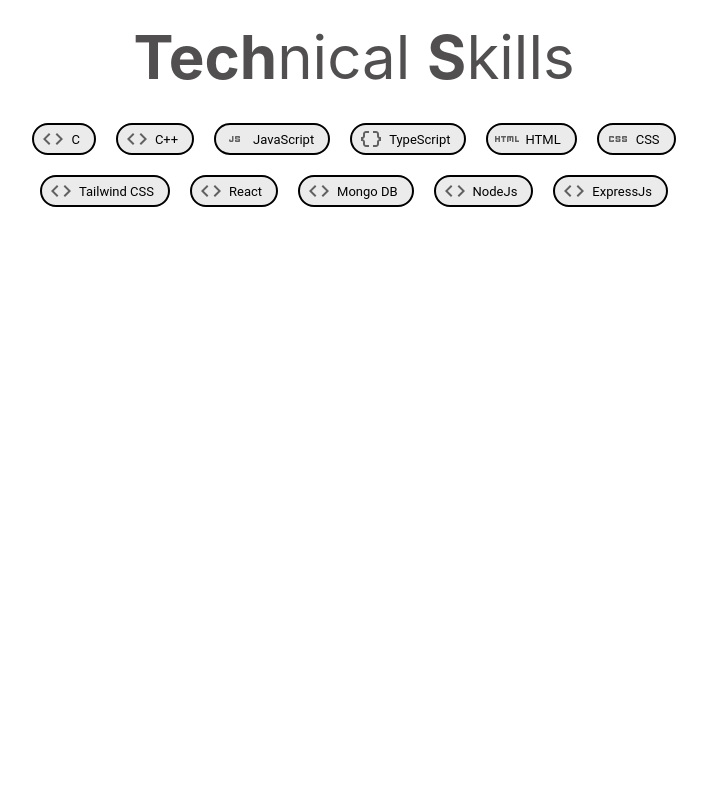
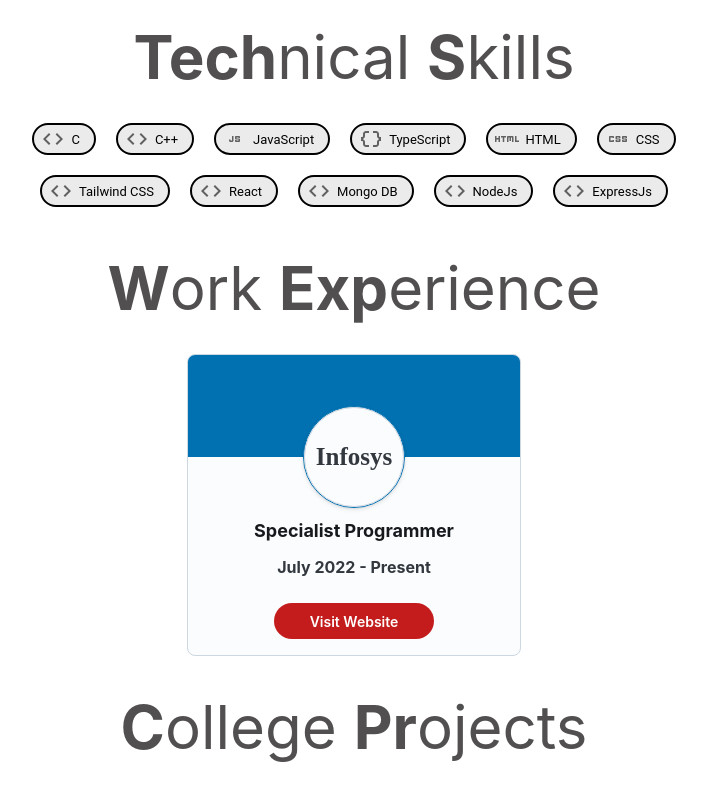
Before and after one commit to ShubhamKumar3010/portfolio, a React (Create React App) app: page / in a window 1280 px wide. Shown: the part 1166-1966 px from the top of the page, without its empty margins (286-993 px from the left). Before the commit the page ends 1428 px from the top, so only its background shows below. Built offline with nearby package versions, Linux system fonts and the light colour scheme.

Commit message:
"more features"

```diff
--- a/src/App.css
+++ b/src/App.css
@@ -35,13 +35,13 @@
 
 /* Track */
 ::-webkit-scrollbar-track {
-  background: #001220;
+  background: white;
   height: 30px;
 }
 
 /* Handle */
 ::-webkit-scrollbar-thumb {
-  background: #514F4F;
+  background: #9858cd;
   height: 30px;
   border-radius: 5px;
 }
--- a/src/App.tsx
+++ b/src/App.tsx
@@ -6,6 +6,8 @@
 import Skill from "./components/Skill";
 import About from "./components/About";
 import { useMediaQuery, useTheme } from "@mui/material";
+import ExperienceCard from "./components/ExperienceCard";
+import ProjectCard from "./components/ProjectCard";
 
 function App() {
   const theme = useTheme();
@@ -37,6 +39,12 @@
           <section>
             <Skill />
           </section>
+          <section>
+            <ExperienceCard />
+          </section>
+          <section>
+            <ProjectCard />
+          </section>
         </section>
         <FloatingButton />
       </div>
--- a/src/components/About.tsx
+++ b/src/components/About.tsx
@@ -15,7 +15,7 @@
           flexDirection: isMobileView ? "column" : "row",
           justifyContent: "center",
           alignItems: "center",
-          gap: isMobileView ? "50px": "150px",
+          gap: isMobileView ? "50px": "10px",
         }}
       >
         <img
--- /dev/null
+++ b/src/components/ExperienceCard.tsx
@@ -0,0 +1,106 @@
+import { Grid, useMediaQuery, useTheme } from "@mui/material";
+import React from "react";
+import AspectRatio from "@mui/joy/AspectRatio";
+import Button from "@mui/joy/Button";
+import Card from "@mui/joy/Card";
+import CardActions from "@mui/joy/CardActions";
+import CardContent from "@mui/joy/CardContent";
+import CardOverflow from "@mui/joy/CardOverflow";
+import Typography from "@mui/joy/Typography";
+
+const ExperienceCard: React.FC = () => {
+  const theme = useTheme();
+  const isMobileView = useMediaQuery(theme.breakpoints.down("sm" || "md"));
+  return (
+    <>
+      <Grid paddingX={isMobileView ? "10px" : "250px"} marginBottom="35px">
+        <div
+          style={{
+            fontSize: isMobileView ? "25px" : "60px",
+            color: "#514F4F",
+            marginBottom: "30px",
+          }}
+        >
+          <b>W</b>ork <b>Exp</b>erience
+        </div>
+        <div
+          style={{
+            marginLeft: "auto",
+            marginRight: "auto",
+            maxWidth: "fit-content",
+          }}
+        >
+          <Card
+            sx={{
+              textAlign: "center",
+              alignItems: "center",
+              "--icon-size": "100px",
+            }}
+            style={{
+              width: "300px",
+            }}
+          >
+            <CardOverflow
+              variant="solid"
+              color="warning"
+              sx={{ backgroundColor: "#0271b1" }}
+            >
+              <AspectRatio
+                variant="outlined"
+                ratio="1"
+                sx={{
+                  m: "auto",
+                  transform: "translateY(50%)",
+                  borderRadius: "50%",
+                  width: "var(--icon-size)",
+                  boxShadow: "sm",
+                  bgcolor: "background.surface",
+                  position: "relative",
+                  border: "1px solid #0271b1",
+                }}
+              >
+                <div>
+                  <p style={{ fontSize: "25px", fontFamily: "bold" }}>
+                    <b>Infosys</b>
+                  </p>
+                </div>
+              </AspectRatio>
+            </CardOverflow>
+            <Typography
+              level="title-lg"
+              sx={{ mt: "calc(var(--icon-size) / 2)" }}
+            >
+              <b>Specialist Programmer</b>
+            </Typography>
+            <CardContent sx={{ maxWidth: "40ch" }}>
+              <b>July 2022 - Present</b>
+            </CardContent>
+            <CardActions
+              orientation="vertical"
+              buttonFlex={1}
+              sx={{
+                "--Button-radius": "40px",
+                width: "clamp(min(100%, 160px), 50%, min(100%, 200px))",
+              }}
+            >
+              <Button
+                variant="solid"
+                color="danger"
+                onClick={() => {
+                  window.open(
+                    "https://www.linkedin.com/company/infosys/",
+                    "_blank"
+                  );
+                }}
+              >
+                Visit Website
+              </Button>
+            </CardActions>
+          </Card>
+        </div>
+      </Grid>
+    </>
+  );
+};
+
+export default ExperienceCard;
--- /dev/null
+++ b/src/components/ProjectCard.tsx
@@ -0,0 +1,38 @@
+import { Grid, useMediaQuery, useTheme } from "@mui/material";
+import React from "react";
+import AspectRatio from "@mui/joy/AspectRatio";
+import Button from "@mui/joy/Button";
+import Card from "@mui/joy/Card";
+import CardActions from "@mui/joy/CardActions";
+import CardContent from "@mui/joy/CardContent";
+import CardOverflow from "@mui/joy/CardOverflow";
+import Typography from "@mui/joy/Typography";
+
+const ProjectCard: React.FC = () => {
+  const theme = useTheme();
+  const isMobileView = useMediaQuery(theme.breakpoints.down("sm" || "md"));
+  return (
+    <>
+      <Grid paddingX={isMobileView ? "10px" : "250px"} marginBottom="35px">
+        <div
+          style={{
+            fontSize: isMobileView ? "25px" : "60px",
+            color: "#514F4F",
+            marginBottom: "30px",
+          }}
+        >
+          <b>C</b>ollege <b>Pr</b>ojects
+        </div>
+      </Grid>
+      <div
+        style={{
+          marginLeft: "auto",
+          marginRight: "auto",
+          maxWidth: "fit-content",
+        }}
+      ></div>
+    </>
+  );
+};
+
+export default ProjectCard;
```
